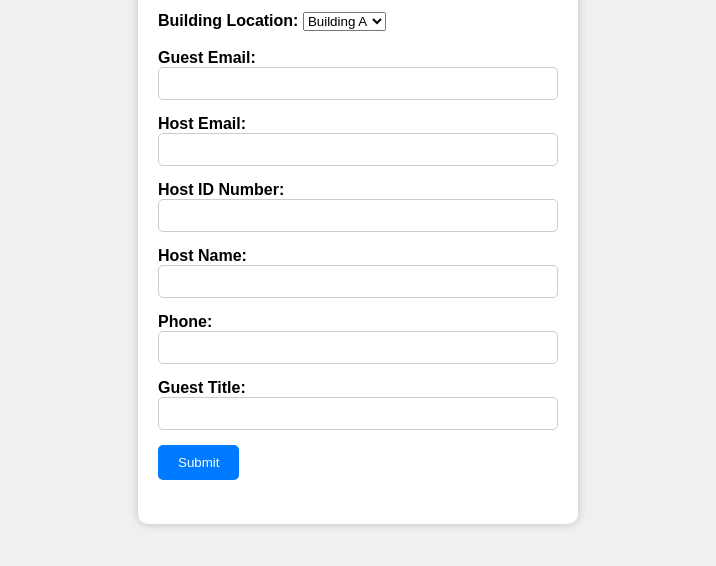
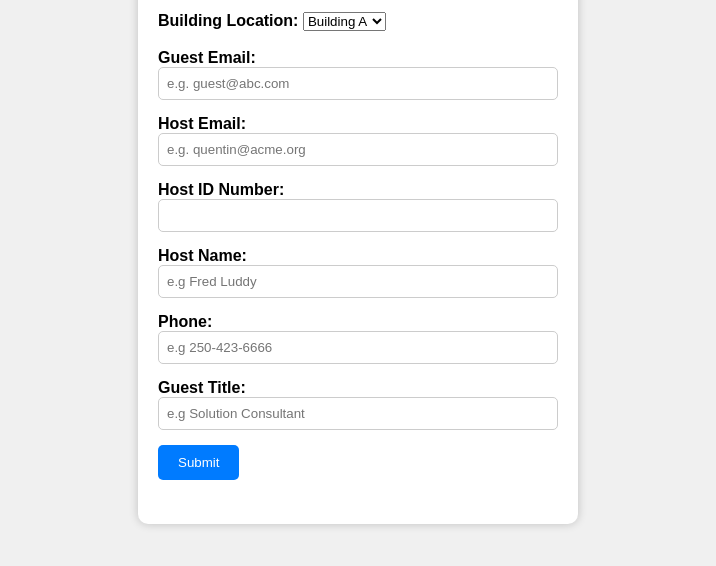
Before and after one commit to quentincloudsnow/badgingappweb, a website: page public/dashboard.html in a window 1280 px wide. Shown: the part 424-990 px from the top of the page, without its empty margins (282-998 px from the left). Drawn offline with nearby package versions, Linux system fonts and the light colour scheme.

Commit message:
added exampole

```diff
--- a/public/dashboard.html
+++ b/public/dashboard.html
@@ -40,22 +40,22 @@
             <br>
 
             <label for="guest_email">Guest Email:</label>
-            <input type="email" id="guest_email" name="guest_email" required><br>
+            <input type="email" id="guest_email" name="guest_email" placeholder="e.g. guest@abc.com"required><br>
 
             <label for="host_email">Host Email:</label>
-            <input type="email" id="host_email" name="host_email" required><br>
+            <input type="email" id="host_email" name="host_email" placeholder="e.g. quentin@acme.org" required><br>
 
             <label for="host_id_number">Host ID Number:</label>
             <input type="text" id="host_id_number" name="host_id_number" required><br>
 
             <label for="host_name">Host Name:</label>
-            <input type="text" id="host_name" name="host_name" required><br>
+            <input type="text" id="host_name" name="host_name" placeholder="e.g Fred Luddy" required><br>
 
             <label for="phone">Phone:</label>
-            <input type="tel" id="phone" name="phone" required><br>
+            <input type="tel" id="phone" name="phone" placeholder="e.g 250-423-6666" required><br>
 
             <label for="guest_title">Guest Title:</label>
-            <input type="text" id="guest_title" name="guest_title" required><br>
+            <input type="text" id="guest_title" name="guest_title" placeholder="e.g Solution Consultant" required><br>
 
             <button type="button" onclick="printBadge()">Submit</button>
         </form>
```
